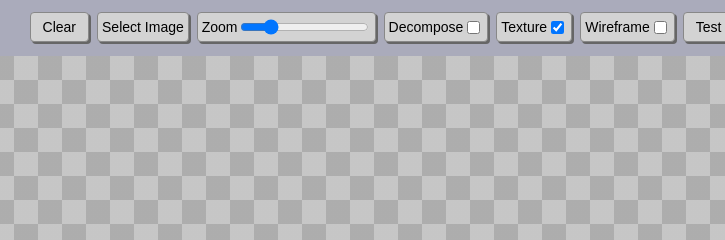
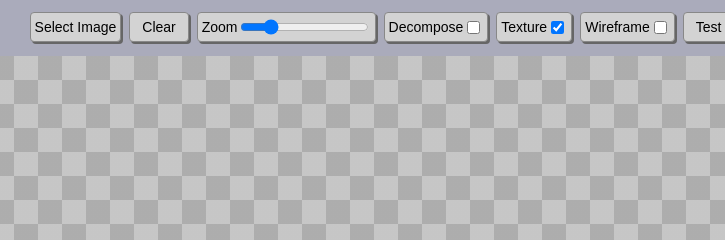
Before and after one commit to joegaffey/phys-ed, a plain HTML site: page index.html in a window 1280 px wide. Shown: the top 240 px of the page, 258-983 px from the left. Drawn offline with Linux system fonts and the light colour scheme.

Commit message:
Updated markup and markdown

```diff
--- a/index.html
+++ b/index.html
@@ -22,22 +22,29 @@
   </head>
   <body>
     <div class="content" role="main">
-      <div class="controls">
+      <form class="controls" action="">
+        <span class="control-wrapper">
+          <label for="imageLoader">Select Image</label>
+          <input id="imageLoader" name="imageLoader" type="file" accept="image/png, image/jpeg">
+        </span>
         <button id="cls">Clear</button>
-        <form>
-          <span class="control-wrapper">
-          <label id="imageLoader" name="imageLoader" class="file-select">
-            <input type="file" accept="image/png, image/jpeg">
-            Select Image
-          </label>
-          </span>
-        </form>
-        <span class="control-wrapper"><label for="imgScale">Zoom</label><input type="range" id="imgScale" name="imgScale" step="0.01" min="0.1" value="1" max="2"/></span>
-        <span class="control-wrapper"><label for="decomp">Decompose</label><input type="checkbox" id="decomp" name="decomp"></span>
-        <span class="control-wrapper"><label for="image">Texture</label><input type="checkbox" id="image" name="image" checked></span>
-        <span class="control-wrapper"><label for="wire">Wireframe</label><input type="checkbox" id="wire" name="wire"></span>
+        <span class="control-wrapper">
+          <label for="imgScale">Zoom</label>
+          <input type="range" id="imgScale" name="imgScale" step="0.01" min="0.1" value="1" max="2"/>
+        </span>
+        <span class="control-wrapper">
+          <label for="decomp">Decompose</label>
+          <input type="checkbox" id="decomp" name="decomp">
+        </span>
+        <span class="control-wrapper">
+          <label for="image">Texture</label>
+          <input type="checkbox" id="image" name="image" checked>
+        </span>
+        <span class="control-wrapper">
+          <label for="wire">Wireframe</label><input type="checkbox" id="wire" name="wire">
+        </span>
         <button id="testControl">Test</button>
-      </div>
+      </form>
       <canvas id="editor"></canvas>
       <textarea class="ta"></textarea>
       <div class="testBg invisible">
--- a/style.css
+++ b/style.css
@@ -9,6 +9,7 @@
 * {
   box-sizing: border-box;
 }
+
 [hidden] {
   display: none !important;
 }
```
Also changed, not shown: 1 other file.
